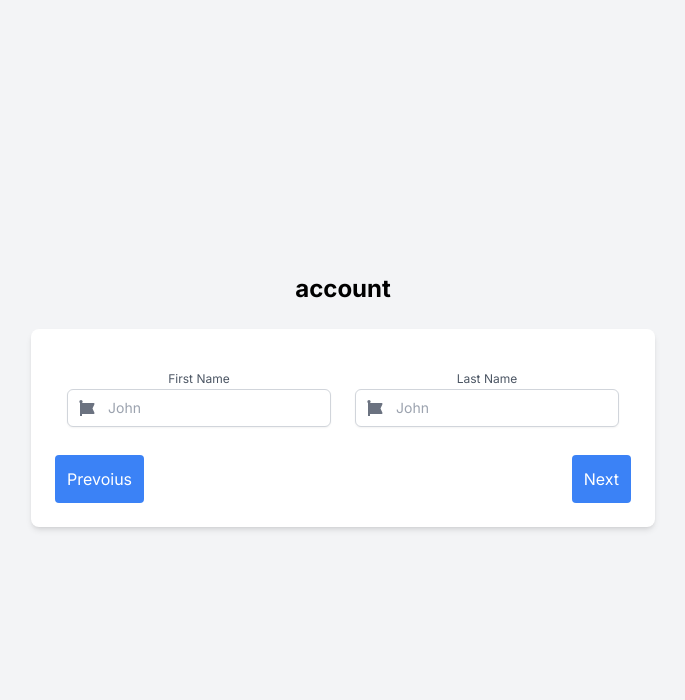
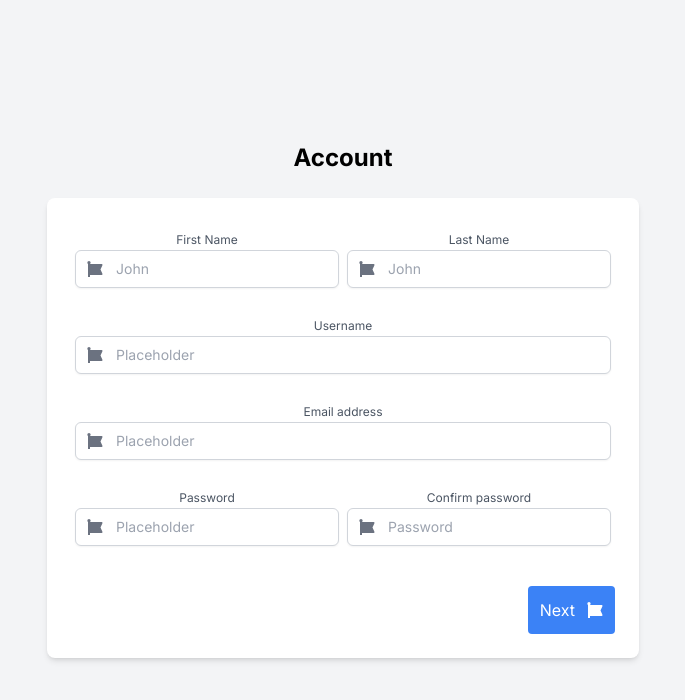
Before and after one commit to benman604/brytdesigns-tech-challenge, a Next.js app: page / in a window 1280 px wide. Shown: the top 700 px of the page, without its empty margins (297-982 px from the left). Built offline with nearby package versions, Linux system fonts and the light colour scheme.

Commit message:
Working text input handling

```diff
--- a/src/app/components/textinput.tsx
+++ b/src/app/components/textinput.tsx
@@ -1,18 +1,24 @@
 "use client";
 
-export default function InputField({icon, label, placeholder}: {icon: JSX.Element, label: string, placeholder: string}) {
+export default function InputField({icon, label, placeholder, value, onChange}: {icon: JSX.Element, label: string, placeholder: string, value: string, onChange: (e: any) => void}) {
+    const handleChange = (e: any) => {
+        onChange(e.target.value);
+    }
+
     return (
-        <div className="mb-4">
-        <label className="mb-1 text-xs text-left text-gray-600" htmlFor="first_name">{label}</label>
+        <div className="mb-4 p-1">
+            <label className="text-left mb-1 text-xs text-gray-600" htmlFor={label}>{label}</label>
             <div className="relative">
                 <span className="absolute inset-y-0 left-0 flex items-center pl-3 text-gray-500">
-            {/* Icon */}
                     {icon}
                 </span>
                 <input
+                    id={label}
                     type="text"
                     className="pl-10 pr-3 py-2 border border-gray-300 rounded-md focus:outline-none focus:ring-indigo-500 focus:border-indigo-500 block w-full shadow-sm sm:text-sm"
                     placeholder={placeholder}
+                    value={value}
+                    onChange={handleChange}
                 />
             </div>
         </div>
--- a/src/app/form-pages/account.tsx
+++ b/src/app/form-pages/account.tsx
@@ -7,31 +7,98 @@ import { useState } from "react";
 import InputField from "../components/textinput";
 
 export default function Account() {
+    const [formData, setFormData] = useState<{ [key: string]: string }>({
+        firstName: '',
+        lastName: '',
+        username: '',
+        email: '',
+        password: '',
+        confirmPassword: ''
+    });
+
+    const handleSubmit = () => {
+        console.log(formData);
+    }
+
     return (
         <>
-            {/* horizontal split to 2 halves */}
             <div className="flex justify-between">
-                <div className="w-1/2 p-3">
+                <div className="w-1/2">
                 <InputField
                     label="First Name"
                     icon={
                         <FontAwesomeIcon icon={faFontAwesome} />
                     }
                     placeholder="John"
+                    value={formData.firstName}
+                    onChange={(value) => {setFormData({...formData, firstName: value})}}
                 />
                 </div>
-                <div className="w-1/2 p-3">
+                <div className="w-1/2">
                     <InputField
                         label="Last Name"
                         icon={
                             <FontAwesomeIcon icon={faFontAwesome} />
                         }
                         placeholder="John"
+                        value={formData.lastName}
+                        onChange={(value) => {setFormData({...formData, lastName: value})}}
                     />
                 </div>
             </div>
 
+            <InputField
+                label="Username"
+                icon={
+                    <FontAwesomeIcon icon={faFontAwesome} />
+                }
+                placeholder="Placeholder"
+                value={formData.username}
+                onChange={(value) => {setFormData({...formData, username: value})}}
+            />
 
+            <InputField
+                label="Email address"
+                icon={
+                    <FontAwesomeIcon icon={faFontAwesome} />
+                }
+                placeholder="Placeholder"
+                value={formData.email}
+                onChange={(value) => {setFormData({...formData, email: value})}}
+            />
+
+            <div className="flex justify-between">
+                <div className="w-1/2">
+                <InputField
+                    label="Password"
+                    icon={
+                        <FontAwesomeIcon icon={faFontAwesome} />
+                    }
+                    placeholder="Placeholder"
+                    value={formData.password}
+                    onChange={(value) => {setFormData({...formData, password: value})}}
+                />
+                </div>
+                <div className="w-1/2">
+                    <InputField
+                        label="Confirm password"
+                        icon={
+                            <FontAwesomeIcon icon={faFontAwesome} />
+                        }
+                        placeholder="Password"
+                        value={formData.confirmPassword}
+                        onChange={(value) => {setFormData({...formData, confirmPassword: value})}}
+                    />
+                </div>
+            </div>
+
+            <div className="flex justify-between mt-5">
+                <p></p>
+                <button className="p-3 bg-blue-500 text-white rounded hover:bg-blue-600" onClick={handleSubmit}>
+                  Next
+                  <FontAwesomeIcon className="ml-3" icon={faFontAwesome} />
+                </button>
+            </div>
         </>
     )
 }
--- a/src/app/page.tsx
+++ b/src/app/page.tsx
@@ -9,9 +9,7 @@ import Address from "./form-pages/address";
 import Preferences from "./form-pages/preferences";
 
 export default function Home() {
-
-  const [name, setName] = useState("World");
-  const [page, setPage] = useState("account");
+  const [page, setPage] = useState("Account");
 
   return (
     <main>
@@ -20,16 +18,6 @@ export default function Home() {
           <h1 className="text-2xl font-bold mb-6">{page}</h1>
           <div className="w-100 p-6 bg-white shadow-md rounded-lg">
             <Account />
-
-            {/* horizontal view with left and right side */}
-            <div className="flex justify-between">
-              <button className="p-3 bg-blue-500 text-white rounded hover:bg-blue-600">
-                  Prevoius
-              </button>
-              <button className="p-3 bg-blue-500 text-white rounded hover:bg-blue-600">
-                  Next
-              </button>
-            </div>
           </div>
         </div>
       </div>
```
Lines whose indentation alone changed are shown as unchanged.
